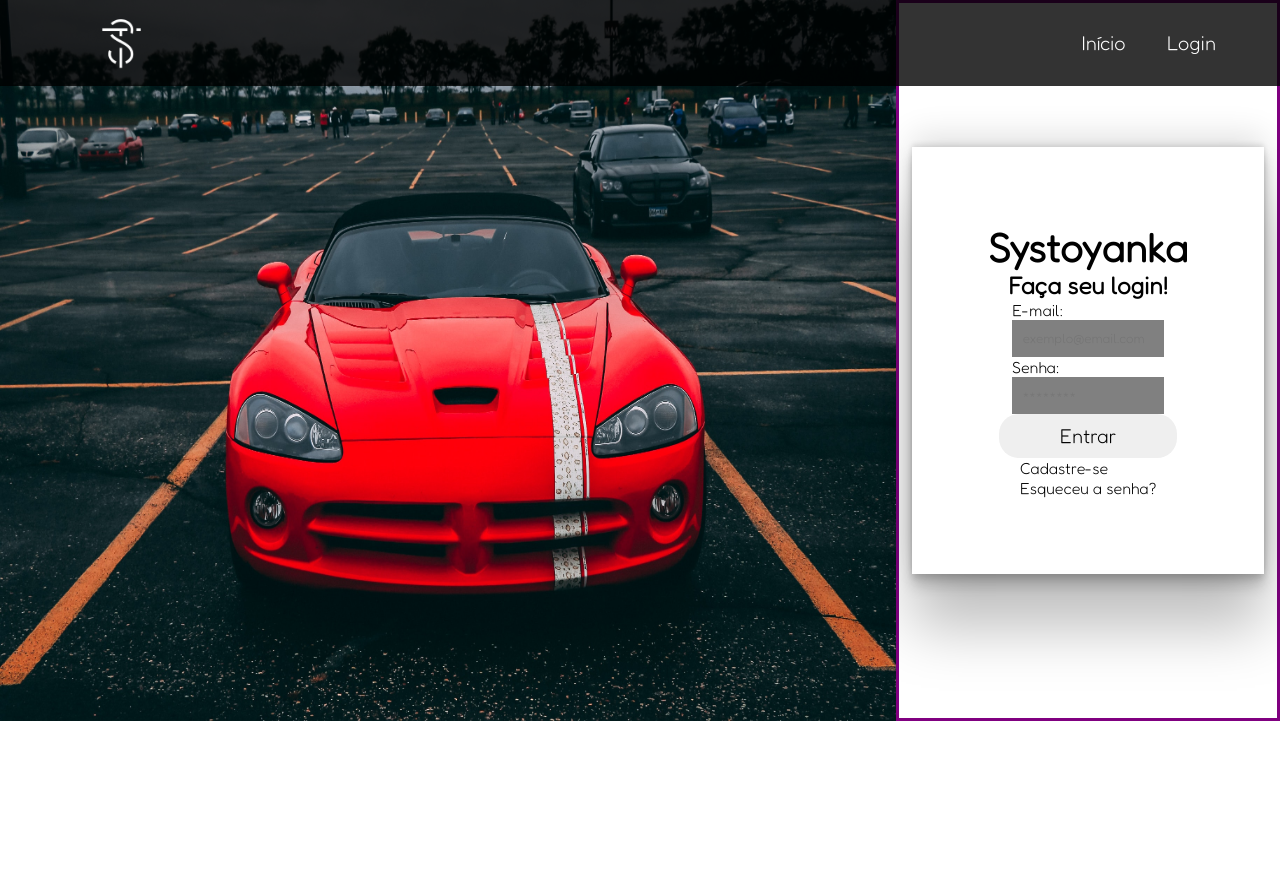
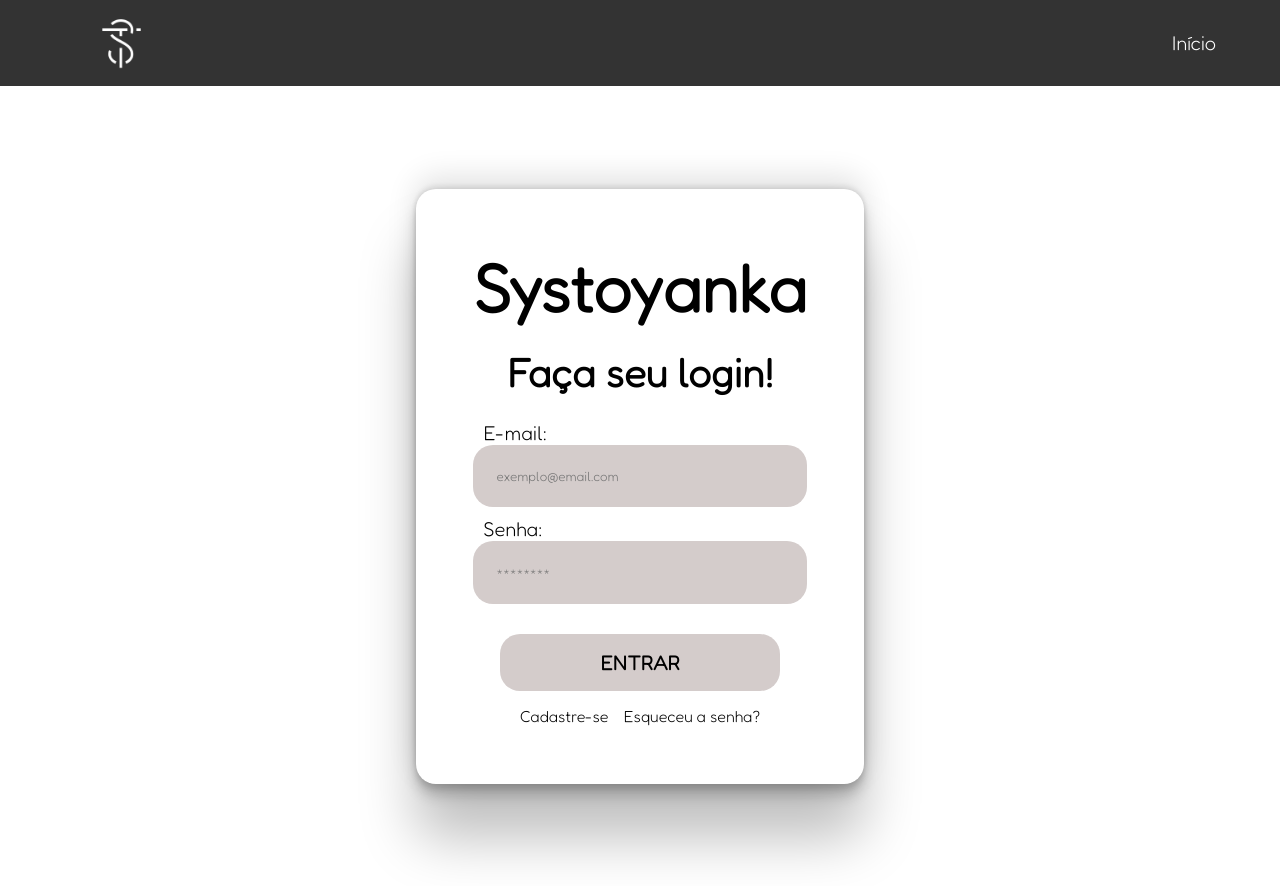
Before and after one commit to lucaslrodrigues/Sprint2, a plain HTML site: page Site institucional/login.html in a window 1280 px wide. Before the commit the page ends 800 px from the top, so only its background shows below. Drawn offline with Linux system fonts and the light colour scheme.

Commit message:
Atualição site - Login

```diff
--- a/Site institucional/login.html
+++ b/Site institucional/login.html
@@ -18,8 +18,7 @@
         <div class="container">
             <img id="logo" src="images/logo-nav.png" alt="">
             <div class="navbar">
-                <li><a href="#inicio">Início</a></li>
-                <li><a href="login.html">Login</a></li>
+                <li><a href="index.html">Início</a></li>
             </div>
         </div>
     </div>
@@ -27,24 +26,26 @@
 
     <div class="screen">
         <div class="container">
-            <img id="login_img" src="images/teste (2).jpg">
 
             <div class="formulario_login">
                 <section>
                     <h1>Systoyanka</h1>
 
+
                     <h2>Faça seu login!</h2>
 
 
                     <div class="login">
-                        E-mail:<input class="ipt_login" type="email" placeholder="exemplo@email.com">
-                        Senha:<input class="ipt_login" type="password" placeholder="********">
+                        <label for="email"> E-mail:</label>
+                        <input class="ipt_login" type="email" placeholder="exemplo@email.com">
+                        <label for="senha">Senha:</label>
+                        <input class="ipt_login" type="password" placeholder="********">
                     </div>
 
 
-                    <button>Entrar</button>
+                    <button>ENTRAR</button>
 
-                    <div>
+                    <div class="outros">
                         <p>Cadastre-se</p>
                         <p>Esqueceu a senha?</p>
                     </div>
--- a/Site institucional/styleLogin.css
+++ b/Site institucional/styleLogin.css
@@ -6,7 +6,7 @@
 }
 
 .header {
-    position: fixed;
+    /* position: fixed; */
     background-color: rgba(1, 1, 1, 0.8);
     width: 100%;
     z-index: 1000;
@@ -47,18 +47,10 @@ li a:hover {
     width: 10%;
 }
 
-.screen .container {
+.formulario_login {
+    /* border: solid 3px purple; */
     width: 100%;
-}
-
-.container img {
-    width: 70%;
-}
-
-.formulario_login {
-    border: solid 3px purple;
-    width: 100%;
-    height: 715px;
+    height: 800px;
     display: flex;
     align-items: center;
     justify-content: center;
@@ -71,26 +63,68 @@ section {
     align-items: center;
     justify-content: center;
     box-shadow: rgba(0, 0, 0, 0.25) 0px 54px 55px, rgba(0, 0, 0, 0.12) 0px -12px 30px, rgba(0, 0, 0, 0.12) 0px 4px 6px, rgba(0, 0, 0, 0.17) 0px 12px 13px, rgba(0, 0, 0, 0.09) 0px -3px 5px;
-    padding: 20%;
+    padding: 5%;
+    border-radius: 20px;
 }
 
 section h1 {
+    font-size: 50pt;
+}
+
+section h2 {
     font-size: 30pt;
+    margin-top: 20px;
 }
 
 section button {
     padding: 5% 30%;
     border-radius: 20px;
     font-size: 15pt;
+    cursor: pointer;
+    background-color: #D4CCCB;
+    font-weight: 900;
+    margin-bottom: 15px;
+}
 
+section button:hover {
+    background-color: #a49e9e;
 }
+
 
 .ipt_login {
     padding: 7%;
-background-color: gray;
+    background-color: #D4CCCB;
+    border-radius: 20px;
 }
 
 .login {
+    /* border: solid 3px purple; */
     display: flex;
     flex-direction: column;
+    width: 100%;
+    margin-top: 15px;
+    margin-bottom: 30px;
 }
+
+label {
+    /* border: blue solid 3px; */
+    font-size: 15pt;
+    margin-left: 10px;
+    margin-top: 10px;
+}
+
+.outros {
+    /* border: blue solid 3px; */
+    display: flex;
+    width: 100%;
+    justify-content: center;
+    margin-right: 15px;
+}
+
+.outros p {
+    margin-left: 15px;
+}
+
+.outros p:hover {
+    color: #a49e9e;
+}
```
